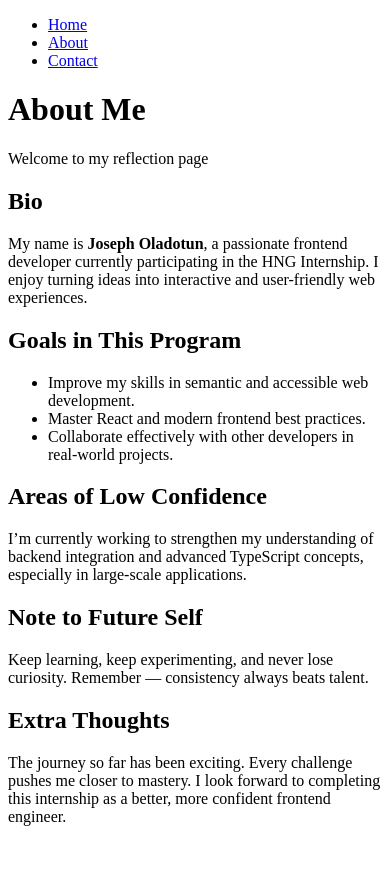
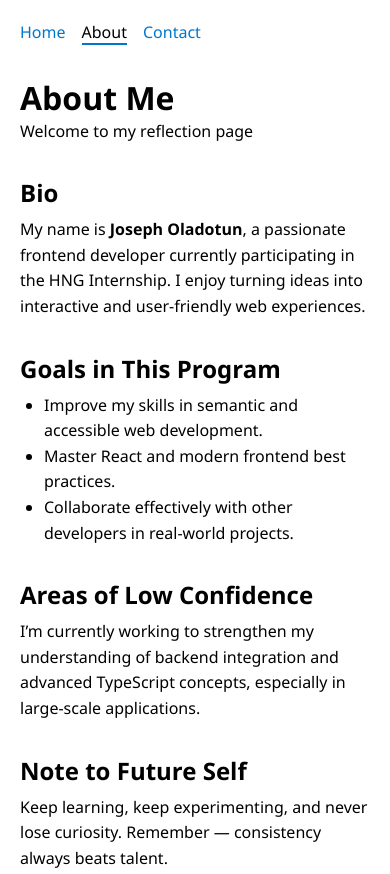
Before and after one commit to Dotjos/Testable-profile-card, a plain HTML site: page about.html in a window 390 px wide. Shown: the top 874 px of the page. Before the commit the page ends 844 px from the top, so only its background shows below. Drawn offline with Linux system fonts and the light colour scheme.

Commit message:
update-mobile-page-done

```diff
--- a/styles/about.css
+++ b/styles/about.css
@@ -0,0 +1,78 @@
+/* General page layout */
+* {
+    box-sizing: border-box;
+    margin: 0;
+    padding: 0;
+  }
+
+body{
+    font-family: 'Segoe UI', Tahoma, Geneva, Verdana, sans-serif;
+    padding: 20px;
+    /* border: 1px solid red; */
+}
+
+main {
+    max-width: 800px;
+    background: #fff;
+  }
+
+  header {
+    /* text-align: center; */
+    margin-bottom: 2rem;
+  }
+
+  section {
+    margin-bottom: 2rem;
+  }
+
+  section h2 {
+    margin-bottom: 0.5rem;
+  }
+
+  ul {
+    list-style: disc;
+  }
+
+  p,
+  li {
+    line-height: 1.6;
+  }
+
+
+  nav {
+    margin-bottom: 30px;
+    /* border: 1px solid red; */
+  }
+
+  nav a:hover,
+  nav a:focus {
+    text-decoration: underline;
+    color: #005fa3;
+  }
+
+  nav ul {
+    display: flex;
+    justify-content: flex-start; /* Aligns all links to the left */
+    gap: 1rem;
+    flex-wrap: wrap;
+    list-style: none;
+      }
+
+section ul{
+    margin-left: 1.5rem;
+}
+
+  a {
+    text-decoration: none;
+    color: #0077cc;
+    font-weight: 500;
+}
+
+  a:focus, a:hover {
+    text-decoration: underline;
+  }
+
+  nav a.active {
+    color: #000;
+    border-bottom: 2px solid #0077cc;
+  }
--- a/styles/contact.css
+++ b/styles/contact.css
@@ -1,6 +1,23 @@
+* {
+  box-sizing: border-box;
+  margin: 0;
+  padding: 0;
+}
+
+body{
+  font-family: 'Segoe UI', Tahoma, Geneva, Verdana, sans-serif;
+    padding: 20px;
+    margin: 0;
+    /* border: 1px solid red; */
+}
+
+h1{
+  margin-bottom: 30px;
+}
+
 form {
     max-width: 600px;
-    margin: 2rem auto;
+    /* margin: 2rem auto; */
     display: flex;
     flex-direction: column;
     gap: 1rem;
@@ -55,3 +72,40 @@ form {
   .hidden {
     display: none;
   }
+
+  nav {
+    /* padding: 1rem; */
+    /* border: 1px solid red; */
+    margin-bottom: 30px;
+  }
+
+  nav a:hover,
+  nav a:focus {
+    text-decoration: underline;
+    color: #005fa3;
+  }
+
+  nav ul {
+    display: flex;
+    justify-content: flex-start; /* Aligns all links to the left */
+    gap: 1rem;
+    list-style: none;
+    flex-wrap: wrap;
+     /* border: 1px solid red; */
+    /* margin-top: 10px; */
+  }
+
+  a {
+    text-decoration: none;
+    color: #0077cc;
+    font-weight: 500;
+}
+
+  a:focus, a:hover {
+    text-decoration: underline;
+  }
+
+  nav a.active {
+    color: #000;
+    border-bottom: 2px solid #0077cc;
+  }
--- a/styles/style.css
+++ b/styles/style.css
@@ -12,12 +12,14 @@
     align-items: center;
     min-height: 100vh;
     padding: 20px;
+    /* border: 1px solid red; */
+        /* padding: 0px 20px 20px; */
+    /* border:1px solid red */
   }
 
   article[data-testid="test-profile-card"] {
     background: #fff;
-    /* padding: 20px; */
-    width: 90%;
+    /* width: 90%; */
     max-width: 800px;
     display: flex;
     flex-direction: column;
@@ -36,13 +38,25 @@
     object-fit: cover;
   }
 
+  nav[data-testid="test-user-social-links"] {
+    /* padding: 1rem; */
+    /* border: 1px solid red; */
+    padding: 1rem 0rem 0rem ;
+  }
+
+  nav a:hover,
+  nav a:focus {
+    text-decoration: underline;
+    color: #005fa3;
+  }
+
   nav ul {
     display: flex;
     justify-content: flex-start; /* Aligns all links to the left */
     gap: 1rem;
     list-style: none;
     flex-wrap: wrap;
-    margin-top: 10px;
+    /* margin-top: 10px; */
   }
 
   a {
@@ -72,6 +86,13 @@ section {
   section ul{
     padding-left: 1.5rem;
   }
+
+  nav a.active {
+    color: #000;
+    border-bottom: 2px solid #0077cc;
+  }
+
+
 
   @media (min-width: 768px) {
     article[data-testid="test-profile-card"] {
```
Also changed, not shown: contact.html (+10 -2 lines), index.html (+9 -0 lines).
